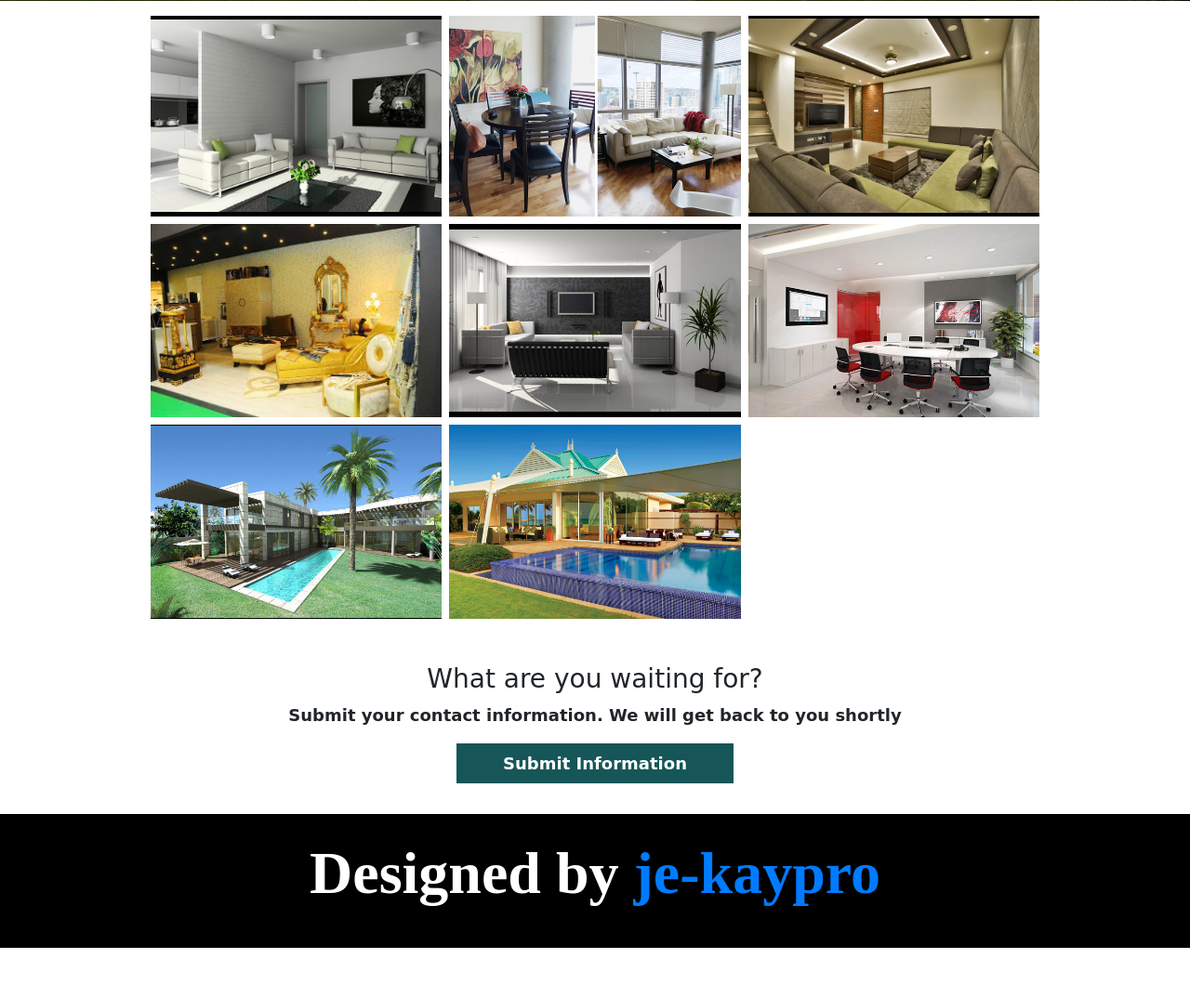
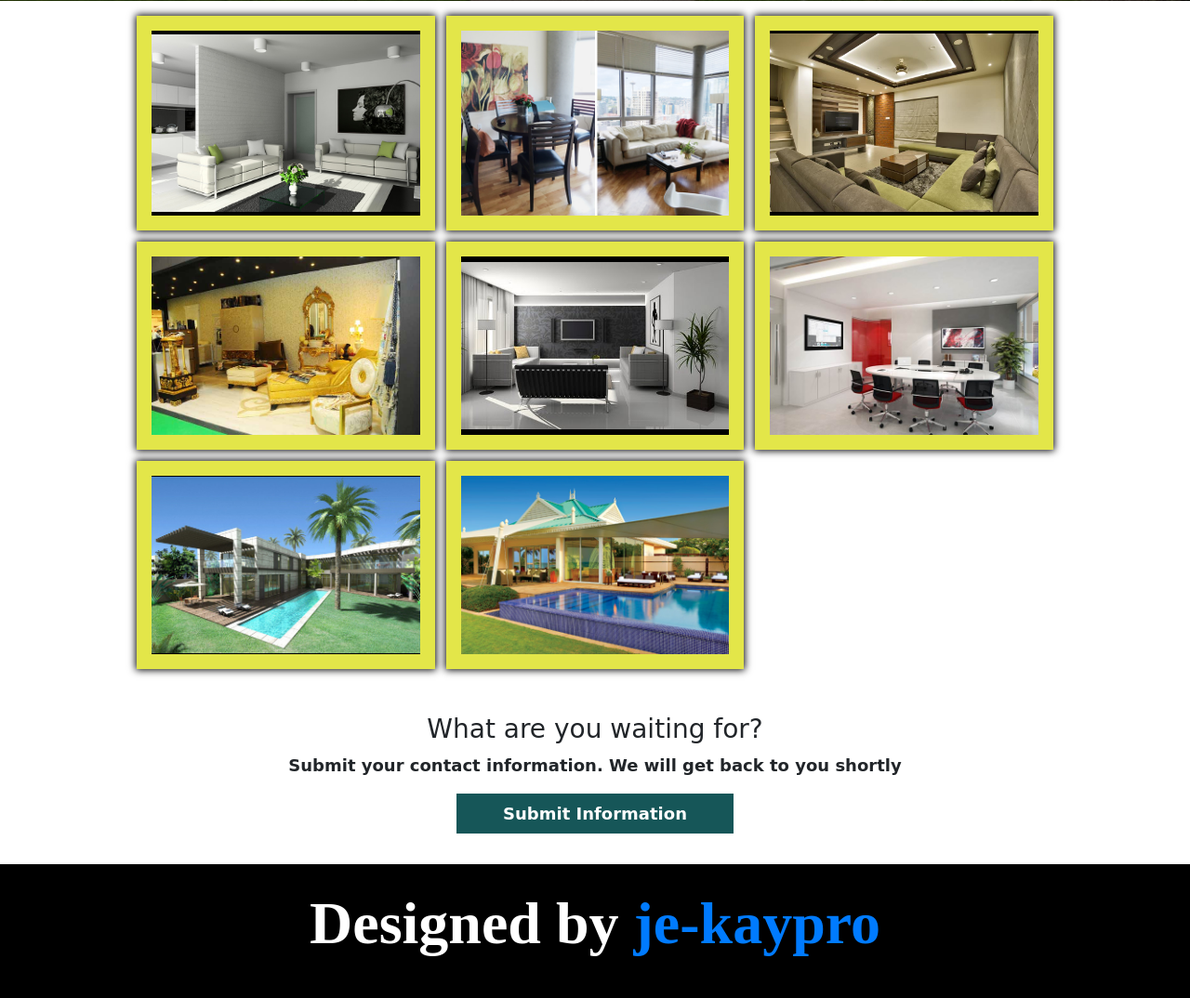
Before and after one commit to jacksonk-dev/sales-funnel, a PHP site: page / in a window 1280 px wide. Shown: the part 765-1839 px from the top of the page at 93% size. Before the commit the page ends 1785 px from the top, so only its background shows below. Run offline with PHP 8.4, Linux system fonts and the light colour scheme; some web fonts are replaced.

Commit message:
Styling of image grid to add image frames

```diff
--- a/index.php
+++ b/index.php
@@ -134,7 +134,7 @@
             }
             #property-grid {
                 display: grid;
-                grid-gap: 8px;
+                grid-gap: 12px;
                 margin: 16px;
             }
             @media screen and (min-width: 760px) {
@@ -146,6 +146,12 @@
                 display: flex;
                 align-items: center;
                 background-color: #000;
+                box-shadow: 0px 0px 8px 1px #000;
+                border: 16px solid rgb(227, 230, 73);
+                transition: border .3s linear;
+            }
+            .img-container:hover {
+                border: 4px solid rgb(227, 230, 73);
             }
             img {
                 height: auto;
@@ -261,7 +267,7 @@
             </div>
         </div>
         <div class="container">
-            <div class="col-md-11 col-lg-11 mx-auto">
+            <div style="padding: 0" class="col-md-11 col-lg-11 mx-auto">
                 <div id="property-grid">
                     <?php
                         $properties = [1, 2, 3, 4, 5, 6, 7, 8];
```
